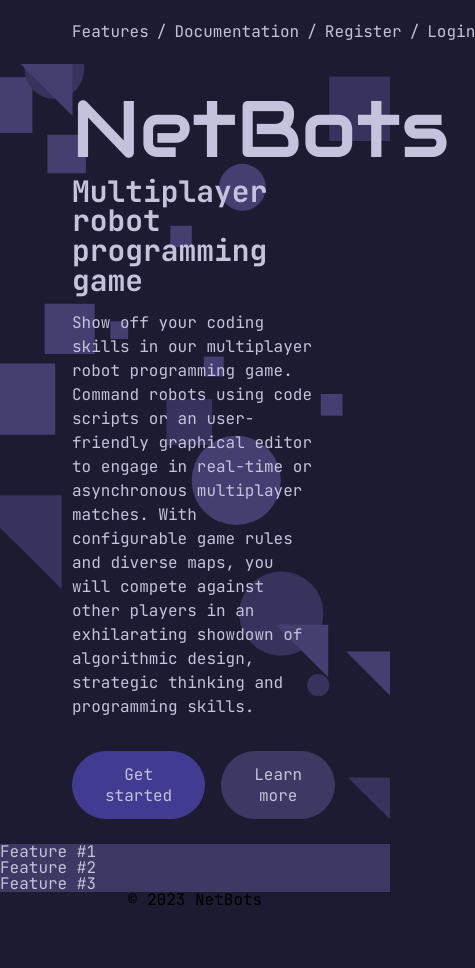
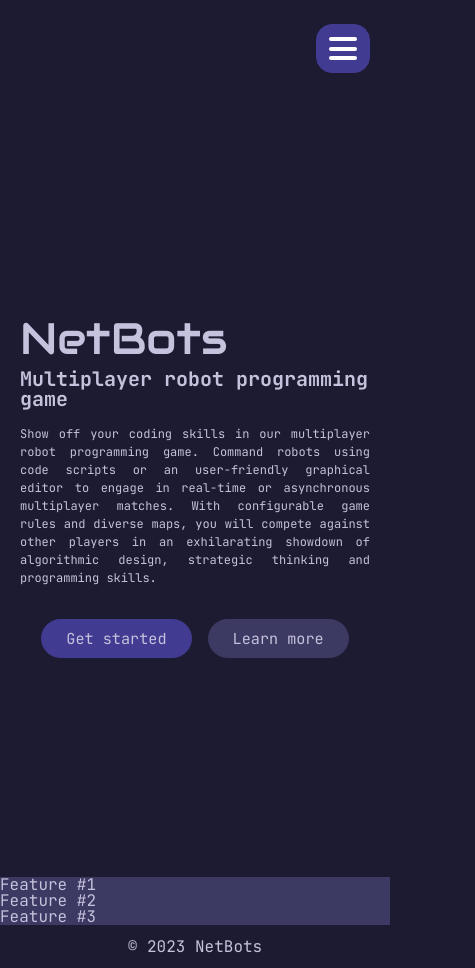
Before and after one commit to Eoic/NetBotsMVP, a Next.js app: page / in a window 390 px wide. Shown: the whole page, 475 px wide, since content can reach past the window. Before the commit the page ends 910 px from the top, so only its background shows below. Built offline with nearby package versions, Linux system fonts and the light colour scheme.

Commit message:
Make hero section responsive, show hamburger menu button.

```diff
--- a/src/components/CanvasBackground.tsx
+++ b/src/components/CanvasBackground.tsx
@@ -35,17 +35,17 @@ const CanvasBackground = () => {
             {
                 [Rectangle.name]: {
                     count: 10,
-                    size: { min: 10, max: 75 },
+                    size: { min: 100, max: 250 },
                     colors: ['#36335C', '#433F71']
                 },
                 [Circle.name]: {
-                    count: 5,
-                    size: { min: 10, max: 50 },
+                    count: 0,
+                    size: { min: 100, max: 250 },
                     colors: ['#36335C', '#433F71']
                 },
                 [Triangle.name]: {
-                    count: 5,
-                    size: { min: 50, max: 100 },
+                    count: 0,
+                    size: { min: 100, max: 250 },
                     colors: ['#36335C', '#433F71']
                 }
             }
--- a/src/components/Header.tsx
+++ b/src/components/Header.tsx
@@ -1,27 +1,48 @@
+import React from 'react';
 import Link from 'next/link';
-import React from 'react';
+
+const Links = [
+    {
+        href: '/',
+        label: 'Features'
+    },
+    {
+        href: '/',
+        label: 'Documentation'
+    },
+    {
+        href: '/',
+        label: 'Register'
+    },
+    {
+        href: '/',
+        label: 'Login'
+    }
+];
 
 const Header = () => {
     return (
         <header className='header'>
-            <nav>
+            <nav className='desktop'>
                 <ul>
-                    <li>
-                        <Link href='/'>Features</Link>
-                    </li>
-                    <li>
-                        <Link href='/'>Documentation</Link>
-                    </li>
-                    <li>
-                        <Link href='/'>Register</Link>
-                    </li>
-                    <li>
-                        <Link href='/'>Login</Link>
-                    </li>
+                    {Links.map(({ href, label }, index) =>
+                        (
+                            <li key={`${label}-${index}`}>
+                                <Link href={href}>{label}</Link>
+                            </li>
+                        )
+                    )}
                 </ul>
             </nav>
+            <nav className='mobile'>
+                <button className='btn tertiary hamburger'>
+                    <span></span>
+                    <span></span>
+                    <span></span>
+                </button>
+            </nav>
         </header>
-    )
+    );
 };
 
 export { Header };
--- a/src/components/Main.tsx
+++ b/src/components/Main.tsx
@@ -13,7 +13,6 @@ const Main = () => {
                     <button className='btn secondary'> Learn more </button>
                 </div>
             </section>
-            <CanvasBackground />
         </main>
     )
 };
--- a/src/styles/_components.scss
+++ b/src/styles/_components.scss
@@ -50,4 +50,9 @@ button.btn {
             border-color: darken(variables.$tertiary, 2.5%);
         }
     }
+
+    @media (max-width: 768px) {
+        font-size: 0.95rem;
+        padding: 0.5rem 1.5rem;
+    }
 }
--- a/src/styles/_layout.scss
+++ b/src/styles/_layout.scss
@@ -13,6 +13,7 @@
         padding-left: 4.5rem;
         padding-right: 4.5rem;
 
+        .desktop {
             ul {
                 display: inline;
 
@@ -41,17 +42,52 @@
             }
         }
 
+        .mobile {
+            display: none;
+
+            .hamburger {
+                border-radius: 1rem;
+                padding: 0.75rem;
+
+                span {
+                    display: block;
+                    background: #FFFFFF;
+                    border-radius: 10px;
+                    height: 4px;
+                    width: 1.75rem;
+
+                    &:not(:last-child) {
+                        margin-bottom: 0.35rem;
+                    }
+                }
+            }
+        }
+
+        @media (max-width: 768px) {
+            padding-left: 1.25rem;
+            padding-right: 1.25rem;
+
+            .desktop {
+                display: none;
+            }
+
+            .mobile {
+                display: inline;
+            }
+        }
+    }
+
     .main {
         flex: 1 0 auto;
         position: relative;
 
         .canvas-background {
-            position: absolute;
             top: 0;
             left: 0;
             width: 100%;
             height: 100%;
             z-index: -1;
+            position: absolute;
             background-color: transparent
         }
 
@@ -80,6 +116,7 @@
             p.description {
                 font-size: 1rem;
                 max-width: 50rem;
+                width: 100%;
                 margin-bottom: 2rem;
                 line-height: 1.5;
             }
@@ -87,6 +124,28 @@
             div.actions {
                 display: flex;
                 column-gap: 1rem;
+            }
+
+            @media (max-width: 768px) {
+                padding-left: 1.25rem;
+                padding-right: 1.25rem;
+
+                h1.title {
+                    font-size: 2.75rem;
+                }
+
+                p.subtitle {
+                    font-size: 1.25rem;
+                }
+
+                p.description {
+                    font-size: 0.75rem;
+                    text-align: justify;
+                }
+
+                div.actions {
+                    align-self: center;
+                }
             }
         }
     }
@@ -99,5 +158,8 @@
     .footer {
         flex-shrink: 0;
         text-align: center;
+        color: variables.$text-on-primary;
+        background-color: variables.$primary;
+        padding: 0.85rem 4.5rem;
     }
 }
--- a/src/utils/shapes.tsx
+++ b/src/utils/shapes.tsx
@@ -3,12 +3,14 @@ class Shape {
     protected _y: number;
     protected _width: number;
     protected _height: number;
+    protected _rotation: number;
     protected _color: string;
 
     get x() { return this._x; }
     get y() { return this._y; }
     get width() { return this._width }
     get height() { return this._height; }
+    get rotation() { return this._rotation; }
     get color() { return this._color; }
 
     constructor(width: number, height: number) {
@@ -16,6 +18,7 @@ class Shape {
         this._y = 0;
         this._width = width;
         this._height = height;
+        this._rotation = 0;
         this._color = '#FFFFFF';
     }
 
@@ -30,18 +33,24 @@ class Shape {
         return this;
     }
 
+    public setRotation(rotationDeg: number) {
+        this._rotation = rotationDeg * Math.PI / 180;
+        return this;
+    }
+
     public render(context: CanvasRenderingContext2D) {}
 }
 
 class Rectangle extends Shape {
     public render(context: CanvasRenderingContext2D) {
         context.beginPath();
-
-        context.rect(
+        context.globalAlpha = 0.5;
+        context.roundRect(
             context.canvas.width * this.x - this.width / 2,
             context.canvas.height * this.y - this.height / 2,
             this.width,
             this.height,
+            20,
         );
 
         context.fillStyle = this.color;
@@ -61,6 +70,7 @@ class Circle extends Shape {
 
     public render(context: CanvasRenderingContext2D) {
         context.beginPath();
+        context.globalAlpha = 0.5;
         const centerX = context.canvas.width * this.x;
         const centerY = context.canvas.height * this.y;
         context.arc(centerX, centerY, this.radius, 0, 2 * Math.PI);
@@ -75,6 +85,7 @@ class Triangle extends Shape {
         const halfHeight = this.height / 2;
 
         context.beginPath();
+        context.globalAlpha = 0.5;
         context.moveTo(context.canvas.width * this.x - halfWidth, context.canvas.height * this.y - halfHeight);
         context.lineTo(context.canvas.width * this.x + halfWidth, context.canvas.height * this.y - halfHeight);
         context.lineTo(context.canvas.width * this.x + halfWidth, context.canvas.height * this.y + halfHeight);
```
Lines whose indentation alone changed are shown as unchanged.
